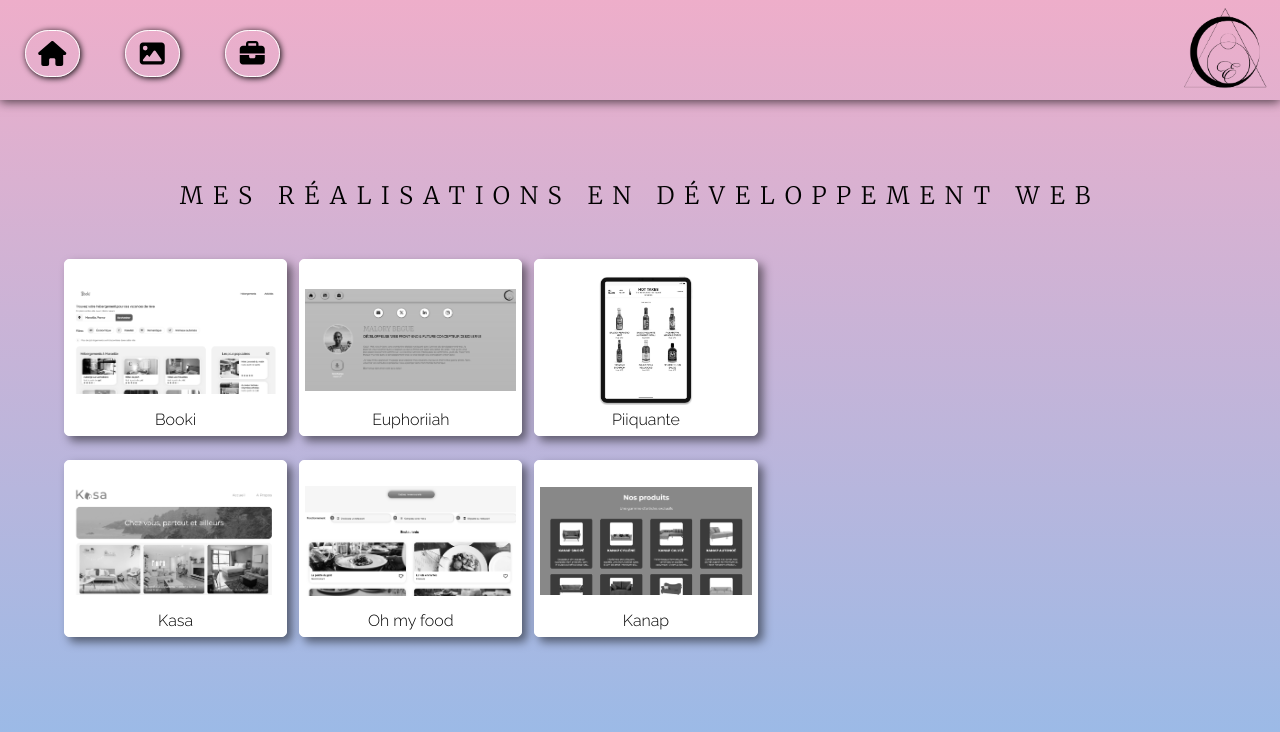
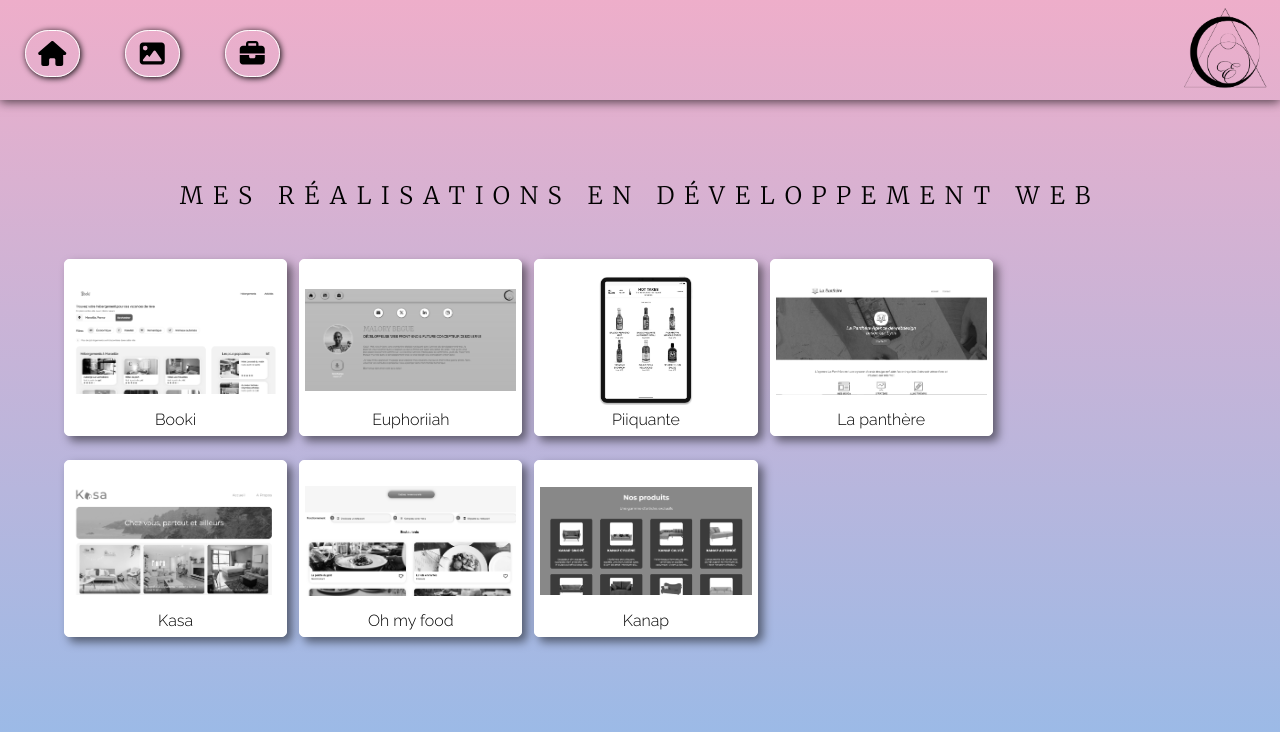
Before and after one commit to euphoriiah-dev/Euphoriiah, a React (Create React App) app: page /Portfolio in a window 1280 px wide. Shown: the top 732 px of the page. Built offline with nearby package versions, Linux system fonts and the light colour scheme.

Commit message:
add another project

```diff
--- a/src/Pages/Portfolio.jsx
+++ b/src/Pages/Portfolio.jsx
@@ -9,6 +9,7 @@ import Euphoriiah from '../Assets/Img/Euphoriiah.png'
 import Ohmyfood from '../Assets/Img/Oh_my_food.png'
 import Piiquante from '../Assets/Img/piiquante.webp'
 import Kanap from '../Assets/Img/Kanap.PNG'
+import LaPanthere from '../Assets/Img/La-panthere.PNG'
 
 function Portfolio(){
     const [showBlocks, setShowBlocks] = useState(false);
@@ -67,12 +68,20 @@ function Portfolio(){
                         <p>Piiquante</p>
                     </div>
                 </a>
-                <a href='https://github.com/malorybeguem/P6-Begue-Malory-Piiquante-09-22'>
+                <a href='https://github.com/malorybeguem/P5_Kanap'>
                     <div className={`block ${showBlocks && order >= 7 ? 'visible' : ''}`}>
                         <figure>
-                            <img src={Kanap} alt='piiquante website scrren' />
+                            <img src={Kanap} alt='Kanap website scrren' />
                         </figure>
                         <p>Kanap</p>
+                    </div>
+                </a>
+                <a href='https://malorybeguem.github.io/Malory_Begue_p4/'>
+                    <div className={`block ${showBlocks && order >= 8 ? 'visible' : ''}`}>
+                        <figure>
+                            <img src={LaPanthere} alt='la panthere website scrren' />
+                        </figure>
+                        <p>La panthère</p>
                     </div>
                 </a>
             </div>
```
Also changed, not shown: src/Assets/Img/La-panthere.PNG (added).
